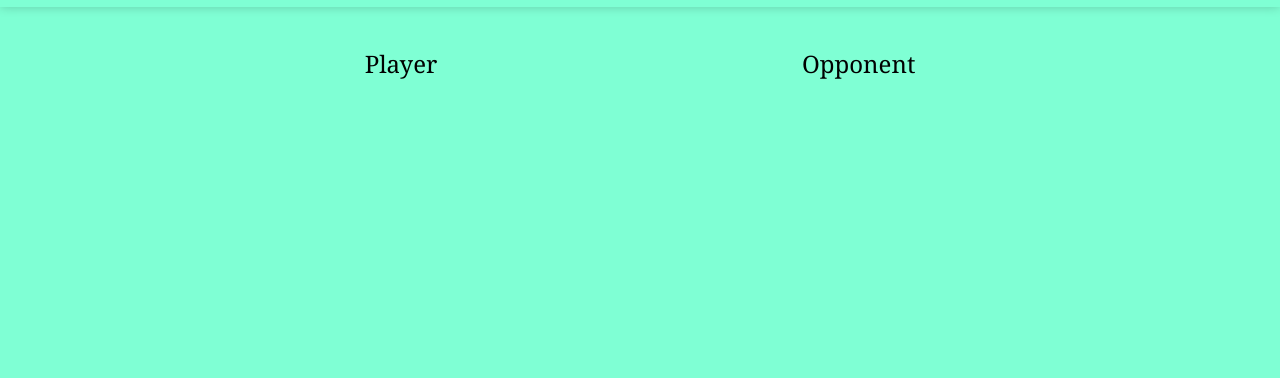
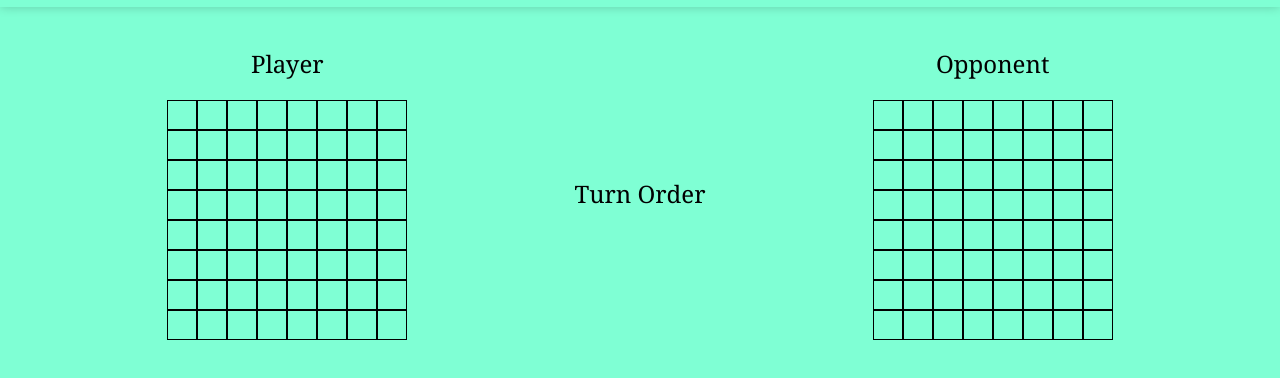
Before and after one commit to achau96/battleship, a website built with webpack: page src/index.html in a window 1280 px wide. Shown: the part 56-434 px from the top of the page. Built offline with nearby package versions, Linux system fonts and the light colour scheme.

Commit message:
Created game boards

```diff
--- a/src/index.css
+++ b/src/index.css
@@ -34,3 +34,32 @@
   font-size: 24px;
   margin-top: 5vh;
 }
+
+.player {
+  display: flex;
+  flex-direction: column;
+  align-items: center;
+}
+.opponent {
+  display: flex;
+  flex-direction: column;
+  align-items: center;
+}
+
+.gameBoard {
+  margin-top: 20px;
+  display: grid;
+  column-gap: 0px;
+  row-gap: 0px;
+}
+
+.tile {
+  width: 30px;
+  height: 30px;
+  border: solid 1px black;
+}
+
+.tile:hover {
+  cursor: pointer;
+  background-color: cadetblue;
+}
--- a/src/index.html
+++ b/src/index.html
@@ -15,12 +15,12 @@
   <div class="flex-div container">
     <div class="player">
       <p>Player</p>
-      <div class="grid"></div>
+      <!-- <div class="grid"></div> -->
     </div>
-
+    <div class="turn">Turn Order</div>
     <div class="opponent">
       <p>Opponent</p>
-      <div class="grid"></div>
+      <!-- <div class="grid"></div> -->
     </div>
   </div>
 </body>
--- a/src/index.js
+++ b/src/index.js
@@ -1 +1,29 @@
 import './index.css'
+
+const createGameBoard = (size) => {
+  const gameBoard = document.createElement('div');
+  gameBoard.classList.add('gameBoard');
+  gameBoard.setAttribute('style', `grid-template-columns: repeat(${size},1fr);grid-template-rows: repeat(${size},1fr)`)
+  for(let i=0;i<size;i++){
+    for(let j=0;j<size;j++){
+      const block = document.createElement('div');
+      block.dataset.value = `${String.fromCharCode(i+65)}${j+1}`;
+      block.classList.add('tile');
+      gameBoard.appendChild(block);
+    }
+  }
+  return gameBoard;
+}
+
+const App = () => {
+  const player = document.querySelector('.player');
+  const opponent = document.querySelector('.opponent');
+  // player.appendChild(createGameBoard(6));
+  const block = document.createElement('div');
+      block.dataset.value = `${String.fromCharCode(0+65)}${0+1}`;
+      block.classList.add('tile');
+  player.appendChild(createGameBoard(8));
+  opponent.appendChild(createGameBoard(8));
+}
+
+App();
```
Also changed, not shown: dist/index.bundle.js, dist/index.html.
